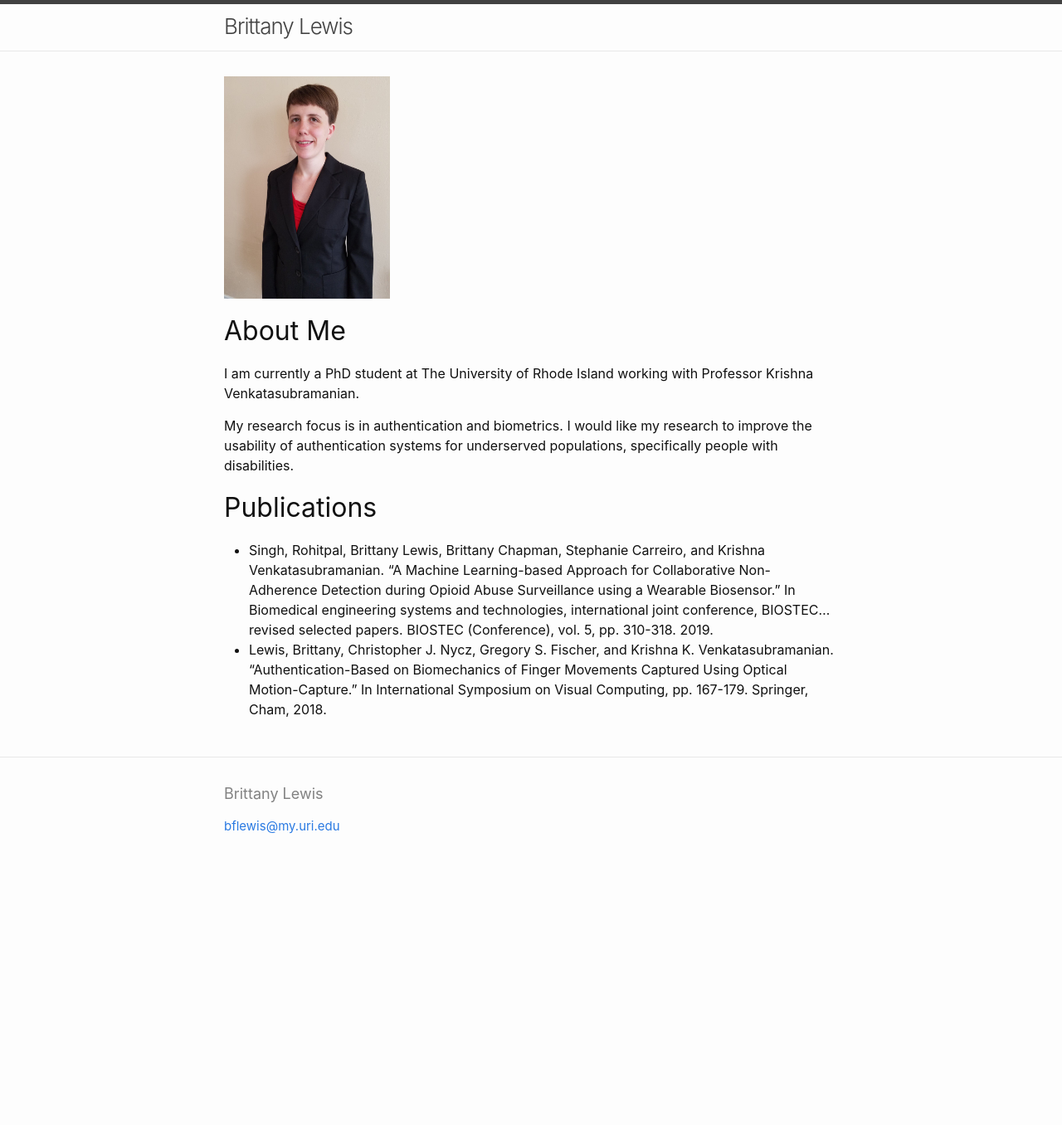
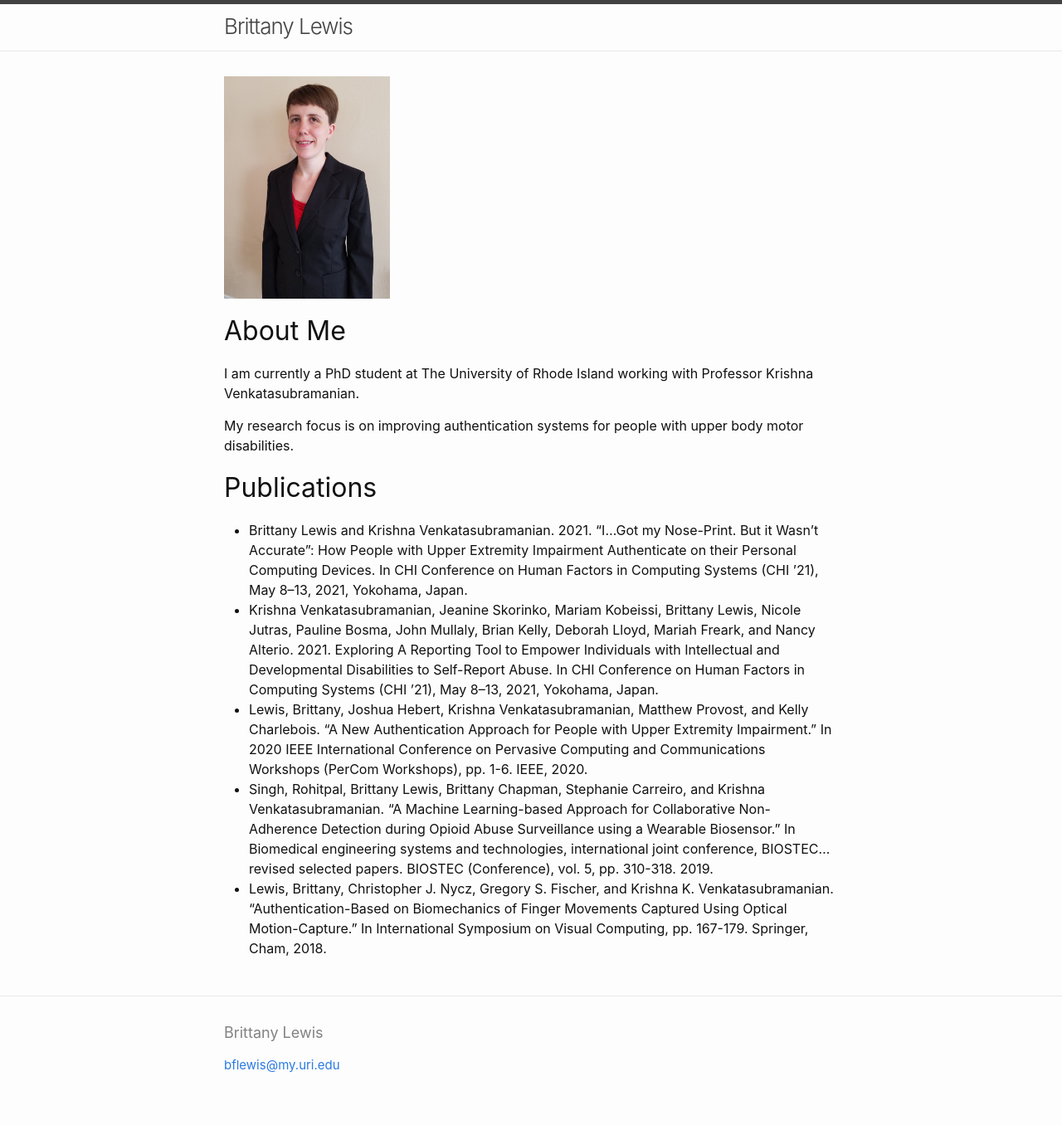
Before and after one commit to bgradel/website, a Jekyll site: the page built from index.md, in a window 1280 px wide. Shown: the whole page at 83% size. Built offline with Jekyll 4.4.1, drawn with Linux system fonts in a browser that asks for light colours; before the commit the page ends 1068 px from its top, so only the background shows below that.

Commit message:
adding publications

```diff
--- a/index.md
+++ b/index.md
@@ -11,9 +11,12 @@ layout: home
 
 I am currently a PhD student at The University of Rhode Island working with Professor Krishna Venkatasubramanian.
 
-My research focus is in authentication and biometrics. I would like my research to improve the usability of authentication systems for underserved populations, specifically people with disabilities.
+My research focus is on improving authentication systems for people with upper body motor disabilities.
 
 # Publications
 
+- Brittany Lewis and Krishna Venkatasubramanian. 2021. “I...Got my Nose-Print. But it Wasn’t Accurate”: How People with Upper Extremity Impairment Authenticate on their Personal Computing Devices. In CHI Conference on Human Factors in Computing Systems (CHI ’21), May 8–13, 2021, Yokohama, Japan.
+- Krishna Venkatasubramanian, Jeanine Skorinko, Mariam Kobeissi, Brittany Lewis, Nicole Jutras, Pauline Bosma, John Mullaly, Brian Kelly, Deborah Lloyd, Mariah Freark, and Nancy Alterio. 2021. Exploring A Reporting Tool to Empower Individuals with Intellectual and Developmental Disabilities to Self-Report Abuse. In CHI Conference on Human Factors in Computing Systems (CHI ’21), May 8–13, 2021, Yokohama, Japan.
+- Lewis, Brittany, Joshua Hebert, Krishna Venkatasubramanian, Matthew Provost, and Kelly Charlebois. "A New Authentication Approach for People with Upper Extremity Impairment." In 2020 IEEE International Conference on Pervasive Computing and Communications Workshops (PerCom Workshops), pp. 1-6. IEEE, 2020.
 - Singh, Rohitpal, Brittany Lewis, Brittany Chapman, Stephanie Carreiro, and Krishna Venkatasubramanian. "A Machine Learning-based Approach for Collaborative Non-Adherence Detection during Opioid Abuse Surveillance using a Wearable Biosensor." In Biomedical engineering systems and technologies, international joint conference, BIOSTEC... revised selected papers. BIOSTEC (Conference), vol. 5, pp. 310-318. 2019.
 - Lewis, Brittany, Christopher J. Nycz, Gregory S. Fischer, and Krishna K. Venkatasubramanian. "Authentication-Based on Biomechanics of Finger Movements Captured Using Optical Motion-Capture." In International Symposium on Visual Computing, pp. 167-179. Springer, Cham, 2018.
```
